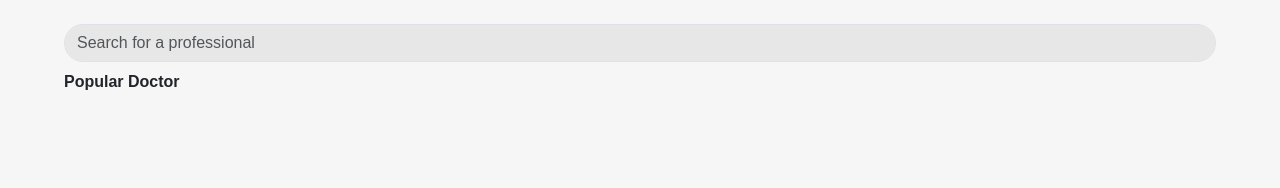
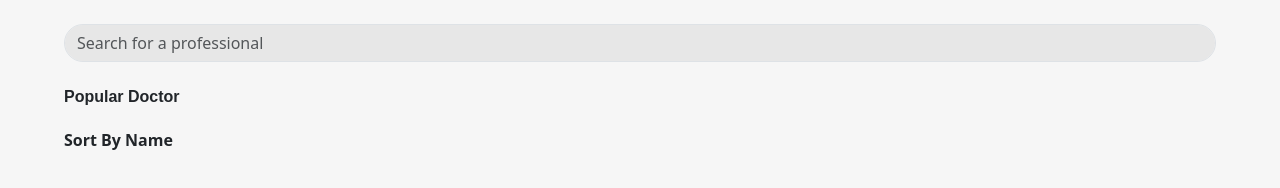
Before and after one commit to SE-GRUB/Heeru-FronD, a plain HTML site: page Konsultasi_dokter/KONSULTASI.html in a window 1280 px wide. Drawn offline with nearby package versions, Linux system fonts and the light colour scheme; no server answers; a web font is replaced by a local one.

Commit message:
ini kasarannya, tapi masih gk kebawah tapi nyamping

```diff
--- a/Konsultasi_dokter/KONSULTASI.css
+++ b/Konsultasi_dokter/KONSULTASI.css
@@ -25,11 +25,16 @@ body{
 }
 
 h2 {
-  padding-top: 10px;
+  margin-top: 25px;
   padding-left: 5dvw;
   /* background-color: red; */
   font-weight: bold;
   font-size: medium;
+}
+
+#sortname{
+  /* margin-top: -10px; */
+  /* background-color: tomato; */
 }
 
 h5 {
--- a/Konsultasi_dokter/KONSULTASI.html
+++ b/Konsultasi_dokter/KONSULTASI.html
@@ -20,108 +20,22 @@
 </head>
 
 <body>
-    <!-- <div id="container">
-  <h2>search for a professional</h2>
-  <ul id="doctors">
-    <li id="user_id">
-      <img src="https://via.placeholder.com/50x50" alt="Dr. Setiawan">
-      <div>
-        <h3>Dr. Setiawan</h3>
-        <p>Psikolog</p>
-      </div>
-    </li>
-    <li>
-      <img src="https://via.placeholder.com/50x50" alt="Dr. Moh Heja">
-      <div>
-        <h3>Dr. Moh Heja</h3>
-        <p>Psikolog</p>
-      </div>
-    </li>
-    <li>
-      <img src="https://via.placeholder.com/50x50" alt="Dr Psikiater">
-      <div>
-        <h3>Dr Psikiater</h3>
-        <p>Psikiater</p>
-      </div>
-    </li>
-    <li>
-      <img src="https://via.placeholder.com/50x50" alt="Dr The Rapist">
-      <div>
-        <h3>Dr The Rapist</h3>
-        <p>Terapist</p>
-      </div>
-    </li>
-    <li>
-      <img src="https://via.placeholder.com/50x50" alt="Joya">
-      <div>
-        <h3>Joya</h3>
-        <p>Psikolog</p>
-        <p>4 (2475 views)</p>
-      </div>
-    </li>
-    <li>
-      <img src="https://via.placeholder.com/50x50" alt="Dr Penenang">
-      <div>
-        <h3>Dr Penenang</h3>
-        <p>(yang nenangin wanita itu)</p>
-        <p>4 (2893 views)</p>
-      </div>
-    </li>
-  </ul>
-</div>
-<script src="../main.js"></script>
-<script>initpoin8()</script> -->
+
+  <div class="topnav">
+    <input type="text" class=" form-control" placeholder="Search for a professional">
+  </div>
 
   <div id="container">
+    <h2 id="popdoc">Popular Doctor</h2>
 
-    <div class="topnav">
-      <input type="text" class=" form-control" placeholder="Search for a professional">
-    </div>
+    <ul id="carouselExample"  class="owl-carousel"></ul>
+  </div>
 
-    <h2>Popular Doctor</h2>
+  <h2 id="sortname">Sort By Name</h2>
+  <div id="container">
+    <ul id="carouselExample2" class="owl-carousel"></ul>
+  </div>
 
-    <ul id="carouselExample"  class="owl-carousel">
-      <!-- <li class="carousel inner card">
-        <img class="dct_img" src="https://via.placeholder.com/50x50" alt="Dr. Setiawan">
-        <div class="NamaJob">
-          <h5>Dr. 1</h5>
-          <p>Psikolog</p>
-        </div>
-      </li> -->
-
-      <!-- <li class="carousel inner card">
-        <img class="dct_img" src="https://via.placeholder.com/50x50" alt="Dr. Setiawan">
-        <div>
-          <h5>Dr. 2</h5>
-          <p>Psikolog</p>
-        </div>
-      </li>
-
-      <li class="carousel inner card">
-        <img class="dct_img" src="https://via.placeholder.com/50x50" alt="Dr. Setiawan">
-        <div>
-          <h5>Dr. 3</h5>
-          <p>Psikolog</p>
-        </div>
-      </li>
-
-      <li class="carousel inner card">
-        <img class="dct_img" src="https://via.placeholder.com/50x50" alt="Dr. Setiawan">
-        <div>
-          <h5>Dr. 4</h5>
-          <p>Psikolog</p>
-        </div>
-      </li>
-
-      <li class="carousel inner card">
-        <img class="dct_img" src="https://via.placeholder.com/50x50" alt="Dr. Setiawan">
-        <div>
-          <h5>Dr. 5</h5>
-          <p>Psikolog</p>
-        </div>
-      </li> -->
-    </ul>
-  </div>
 
   <script src="https://cdn.jsdelivr.net/npm/bootstrap@5.3.2/dist/js/bootstrap.bundle.min.js" integrity="sha384-C6RzsynM9kWDrMNeT87bh95OGNyZPhcTNXj1NW7RuBCsyN/o0jlpcV8Qyq46cDfL" crossorigin="anonymous"></script>
   <script src="https://code.jquery.com/jquery-3.7.1.min.js" integrity="sha256-/JqT3SQfawRcv/BIHPThkBvs0OEvtFFmqPF/lYI/Cxo=" crossorigin="anonymous"></script>
--- a/main.js
+++ b/main.js
@@ -611,7 +611,7 @@ async function initpoin8() {
     $('.owl-carousel').owlCarousel({
         loop:true,
         margin:10,
-        nav:true,
+        // nav:true,
         responsive:{
             0:{
                 items:1.8
```
